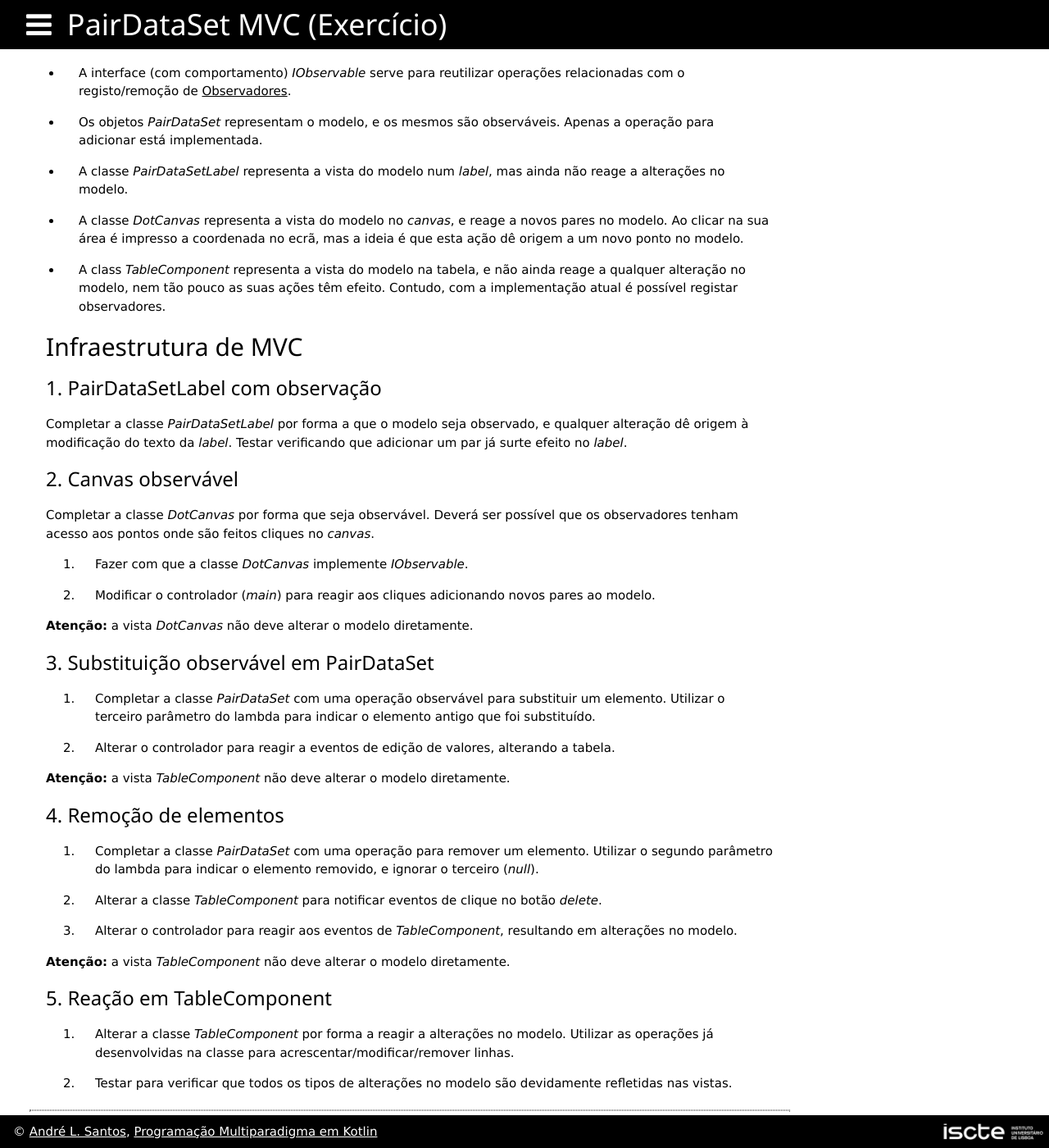
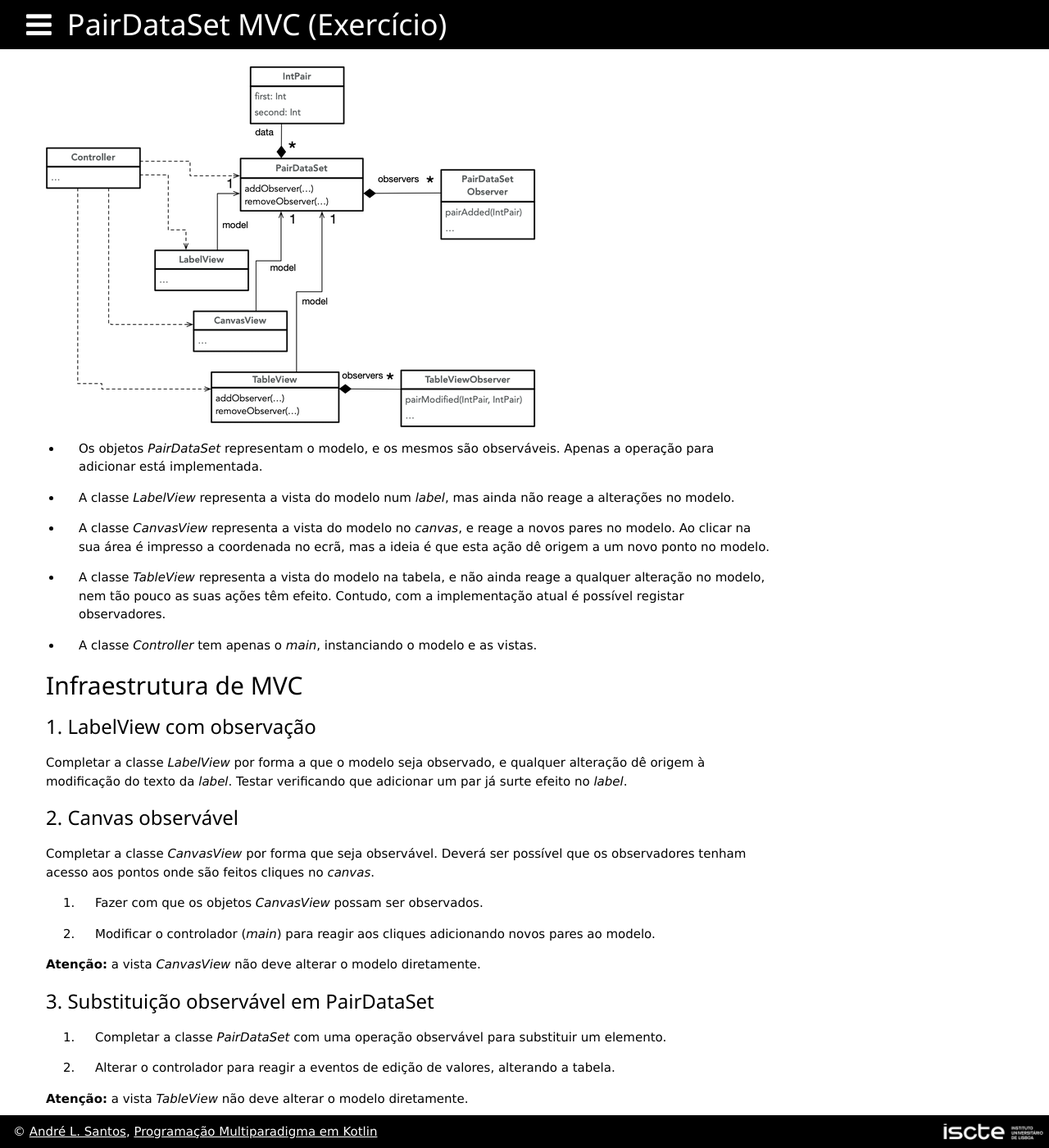
Before and after one commit to andre-santos-pt/andre-santos-pt.github.io, a Jekyll site: the page built from kotlin/padroesdesenho/exercicios/mvc.md, in a window 1280 px wide and 1400 px high, scrolled down 814 px. Shown: the whole window at 82% size. Built offline with Jekyll 4.4.1, drawn with Linux system fonts in a browser that asks for light colours; nearby versions of some CDN libraries; some of the changed text lies outside the part shown.

Commit message:
alterações exercício mvc

```diff
--- a/kotlin/padroesdesenho/exercicios/mvc.md
+++ b/kotlin/padroesdesenho/exercicios/mvc.md
@@ -22,57 +22,59 @@ Vamos partir de uma aplicação incompleta com algumas partes de uma arquitetura
 
 ### Classes fornecidas
 
-- A interface (com comportamento) *IObservable* serve para reutilizar operações relacionadas com o registo/remoção de [Observadores](../observador).
+![](intpairmvc.png)
 
 - Os objetos *PairDataSet* representam o modelo, e os mesmos são observáveis. Apenas a operação para adicionar está implementada.
 
-- A classe *PairDataSetLabel* representa a vista do modelo num *label*, mas ainda não reage a alterações no modelo.
+- A classe *LabelView* representa a vista do modelo num *label*, mas ainda não reage a alterações no modelo.
 
-- A classe *DotCanvas* representa a vista do modelo no *canvas*, e reage a novos pares no modelo. Ao clicar na sua área é impresso a coordenada no ecrã, mas a ideia é que esta ação dê origem a um novo ponto no modelo.
+- A classe *CanvasView* representa a vista do modelo no *canvas*, e reage a novos pares no modelo. Ao clicar na sua área é impresso a coordenada no ecrã, mas a ideia é que esta ação dê origem a um novo ponto no modelo.
 
-- A class *TableComponent* representa a vista do modelo na tabela, e não ainda reage a qualquer alteração no modelo, nem tão pouco as suas ações têm efeito. Contudo, com a implementação atual é possível registar observadores.
+- A classe *TableView* representa a vista do modelo na tabela, e não ainda reage a qualquer alteração no modelo, nem tão pouco as suas ações têm efeito. Contudo, com a implementação atual é possível registar observadores.
+
+- A classe *Controller* tem apenas o *main*, instanciando o modelo e as vistas.
 
 
 ## Infraestrutura de MVC
 
-### 1. PairDataSetLabel com observação
+### 1. LabelView com observação
 
-Completar a classe *PairDataSetLabel* por forma a que o modelo seja observado, e qualquer alteração dê origem à modificação do texto da *label*. Testar verificando que adicionar um par já surte efeito no *label*.
+Completar a classe *LabelView* por forma a que o modelo seja observado, e qualquer alteração dê origem à modificação do texto da *label*. Testar verificando que adicionar um par já surte efeito no *label*.
 
 
 ### 2. Canvas observável
-Completar a classe *DotCanvas* por forma que seja observável. Deverá ser possível que os observadores tenham acesso aos pontos onde são feitos cliques no *canvas*.
+Completar a classe *CanvasView* por forma que seja observável. Deverá ser possível que os observadores tenham acesso aos pontos onde são feitos cliques no *canvas*.
 
-1. Fazer com que a classe *DotCanvas* implemente *IObservable*.
+1. Fazer com que os objetos *CanvasView* possam ser observados.
 
 2. Modificar o controlador (*main*) para reagir aos cliques adicionando novos pares ao modelo.
 
-**Atenção:** a vista *DotCanvas* não deve alterar o modelo diretamente.
+**Atenção:** a vista *CanvasView* não deve alterar o modelo diretamente.
 
 
 ### 3. Substituição observável em PairDataSet
 
-1. Completar a classe *PairDataSet* com uma operação observável para substituir um elemento. Utilizar o terceiro parâmetro do lambda para indicar o elemento antigo que foi substituído.
+1. Completar a classe *PairDataSet* com uma operação observável para substituir um elemento.
 
 2. Alterar o controlador para reagir a eventos de edição de valores, alterando a tabela.
 
-**Atenção:** a vista *TableComponent* não deve alterar o modelo diretamente.
+**Atenção:** a vista *TableView* não deve alterar o modelo diretamente.
 
 
 ### 4. Remoção de elementos
 
-1. Completar a classe *PairDataSet* com uma operação para remover um elemento. Utilizar o segundo parâmetro do lambda para indicar o elemento removido, e ignorar o terceiro (*null*).
+1. Completar a classe *PairDataSet* com uma operação para remover um elemento.
 
-2. Alterar a classe *TableComponent* para notificar eventos de clique no botão *delete*.
+2. Alterar a classe *TableView* para notificar eventos de clique no botão *delete*.
 
-3. Alterar o controlador para reagir aos eventos de *TableComponent*, resultando em alterações no modelo.
+3. Alterar o controlador para reagir aos eventos de *TableView*, resultando em alterações no modelo.
 
-**Atenção:** a vista *TableComponent* não deve alterar o modelo diretamente.
+**Atenção:** a vista *TableView* não deve alterar o modelo diretamente.
 
 
-### 5. Reação em TableComponent
+### 5. Reação em TableView
 
-1. Alterar a classe *TableComponent* por forma a reagir a alterações no modelo. Utilizar as operações já desenvolvidas na classe para acrescentar/modificar/remover linhas.
+1. Alterar a classe *TableView* por forma a reagir a alterações no modelo. Utilizar as operações já desenvolvidas na classe para acrescentar/modificar/remover linhas.
 
 2. Testar para verificar que todos os tipos de alterações no modelo são devidamente refletidas nas vistas.
 
```
Also changed, not shown: kotlin/padroesdesenho/exercicios/intpairmvc.png (added), 1 other file.
